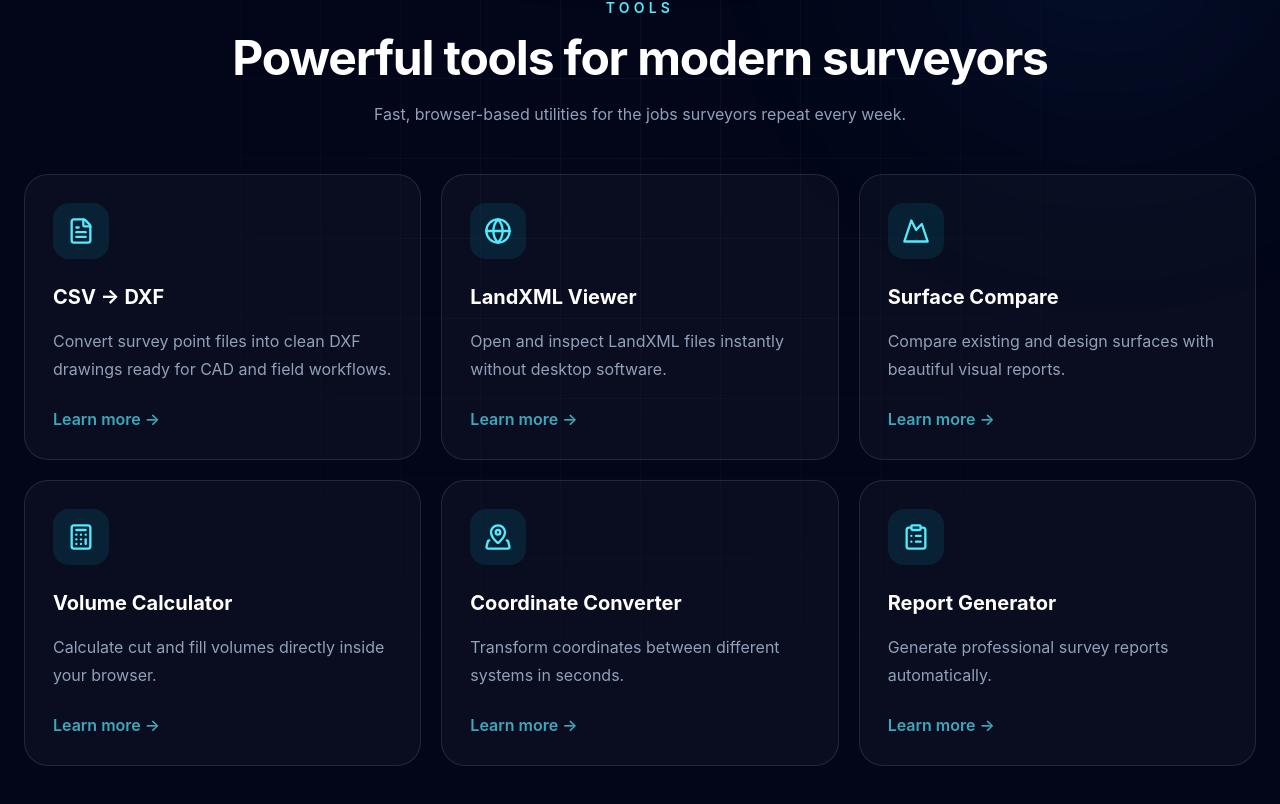
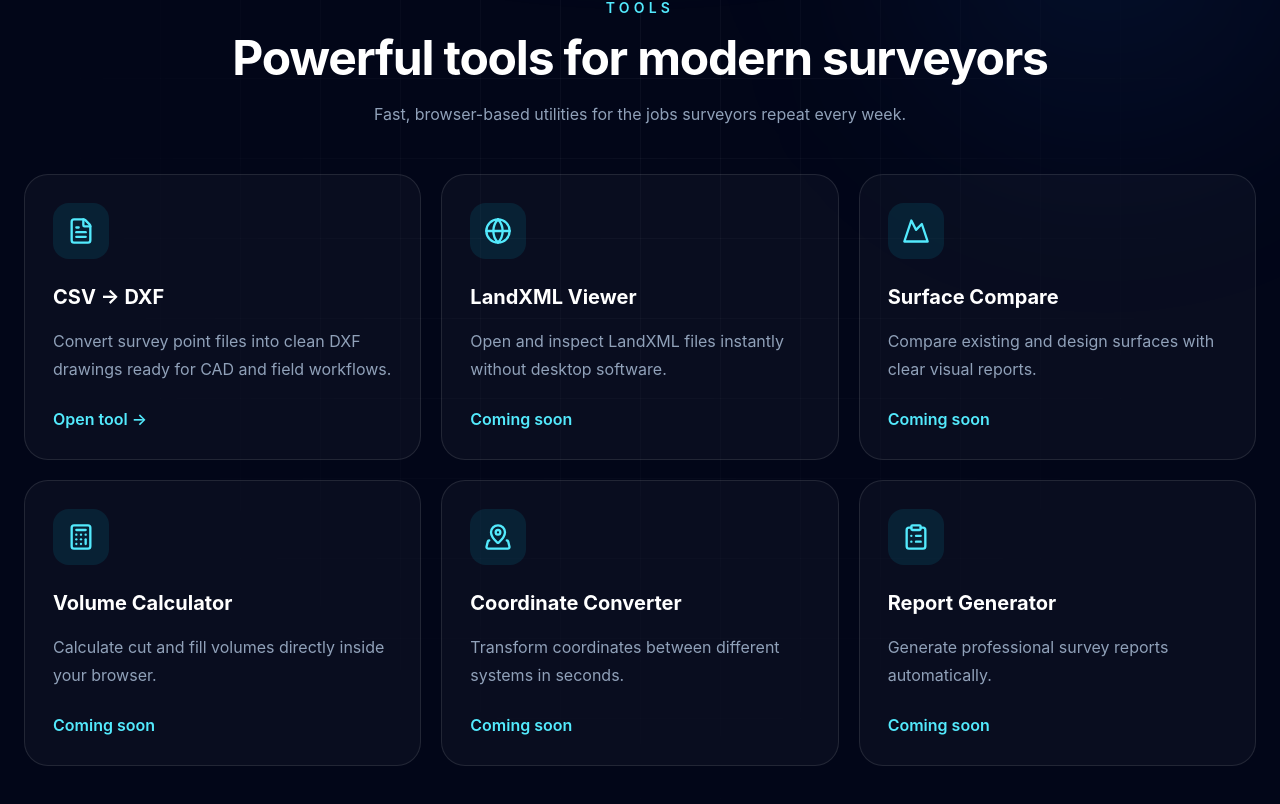
Before and after one commit to cagilakguc/surveytool, a React (Vite) app: page / in a window 1280 px wide. Shown: the part 802-1606 px from the top of the page. Built offline with nearby package versions, Linux system fonts and the light colour scheme.

Commit message:
Connect homepage to CSV to DXF tool

```diff
--- a/src/components/FeatureCard.tsx
+++ b/src/components/FeatureCard.tsx
@@ -1,19 +1,21 @@
+import { Link } from "react-router-dom"
 import type { LucideIcon } from "lucide-react"
 
 type FeatureCardProps = {
   icon: LucideIcon
   title: string
   description: string
+  to?: string
 }
 
 export default function FeatureCard({
   icon: Icon,
   title,
   description,
+  to,
 }: FeatureCardProps) {
-  return (
-    <div className="group rounded-3xl border border-white/10 bg-white/[0.03] p-7 transition-all duration-300 hover:-translate-y-2 hover:border-cyan-400/40 hover:bg-white/[0.05] hover:shadow-2xl hover:shadow-cyan-500/10">
-
+  const cardContent = (
+    <>
       <div className="mb-6 flex h-14 w-14 items-center justify-center rounded-2xl bg-cyan-400/10 text-cyan-300 transition group-hover:bg-cyan-400 group-hover:text-slate-950">
         <Icon size={28} />
       </div>
@@ -26,10 +28,26 @@ export default function FeatureCard({
         {description}
       </p>
 
-      <div className="mt-6 font-semibold text-cyan-300 opacity-70 transition group-hover:opacity-100">
-        Learn more →
+      <div className="mt-6 font-semibold text-cyan-300">
+        {to ? "Open tool →" : "Coming soon"}
       </div>
+    </>
+  )
 
+  const className =
+    "group block rounded-3xl border border-white/10 bg-white/3 p-7 transition-all duration-300 hover:-translate-y-2 hover:border-cyan-400/40 hover:bg-white/5 hover:shadow-2xl hover:shadow-cyan-500/10"
+
+  if (to) {
+    return (
+      <Link to={to} className={className}>
+        {cardContent}
+      </Link>
+    )
+  }
+
+  return (
+    <div className={className}>
+      {cardContent}
     </div>
   )
 }
--- a/src/components/Features.tsx
+++ b/src/components/Features.tsx
@@ -9,44 +9,61 @@ import {
   ClipboardList,
 } from "lucide-react"
 
-const features = [
+import type { LucideIcon } from "lucide-react"
+
+type Feature = {
+  icon: LucideIcon
+  title: string
+  description: string
+  to?: string
+}
+
+const features: Feature[] = [
   {
     icon: FileText,
     title: "CSV → DXF",
-    description: "Convert survey point files into clean DXF drawings ready for CAD and field workflows.",
+    description:
+      "Convert survey point files into clean DXF drawings ready for CAD and field workflows.",
+    to: "/tools/csv-to-dxf",
   },
   {
     icon: Globe,
     title: "LandXML Viewer",
-    description: "Open and inspect LandXML files instantly without desktop software.",
+    description:
+      "Open and inspect LandXML files instantly without desktop software.",
   },
   {
     icon: Mountain,
     title: "Surface Compare",
-    description: "Compare existing and design surfaces with beautiful visual reports.",
+    description:
+      "Compare existing and design surfaces with clear visual reports.",
   },
   {
     icon: Calculator,
     title: "Volume Calculator",
-    description: "Calculate cut and fill volumes directly inside your browser.",
+    description:
+      "Calculate cut and fill volumes directly inside your browser.",
   },
   {
     icon: MapPinned,
     title: "Coordinate Converter",
-    description: "Transform coordinates between different systems in seconds.",
+    description:
+      "Transform coordinates between different systems in seconds.",
   },
   {
     icon: ClipboardList,
     title: "Report Generator",
-    description: "Generate professional survey reports automatically.",
+    description:
+      "Generate professional survey reports automatically.",
   },
 ]
 
 export default function Features() {
   return (
     <section
-  id="tools"
-  className="relative z-10 mx-auto max-w-7xl scroll-mt-24 px-6 pb-28">
+      id="tools"
+      className="relative z-10 mx-auto max-w-7xl scroll-mt-24 px-6 pb-28"
+    >
       <div className="mb-12 text-center">
         <p className="text-sm font-semibold uppercase tracking-[0.3em] text-cyan-300">
           Tools
@@ -68,6 +85,7 @@ export default function Features() {
             icon={feature.icon}
             title={feature.title}
             description={feature.description}
+            to={feature.to}
           />
         ))}
       </div>
```
